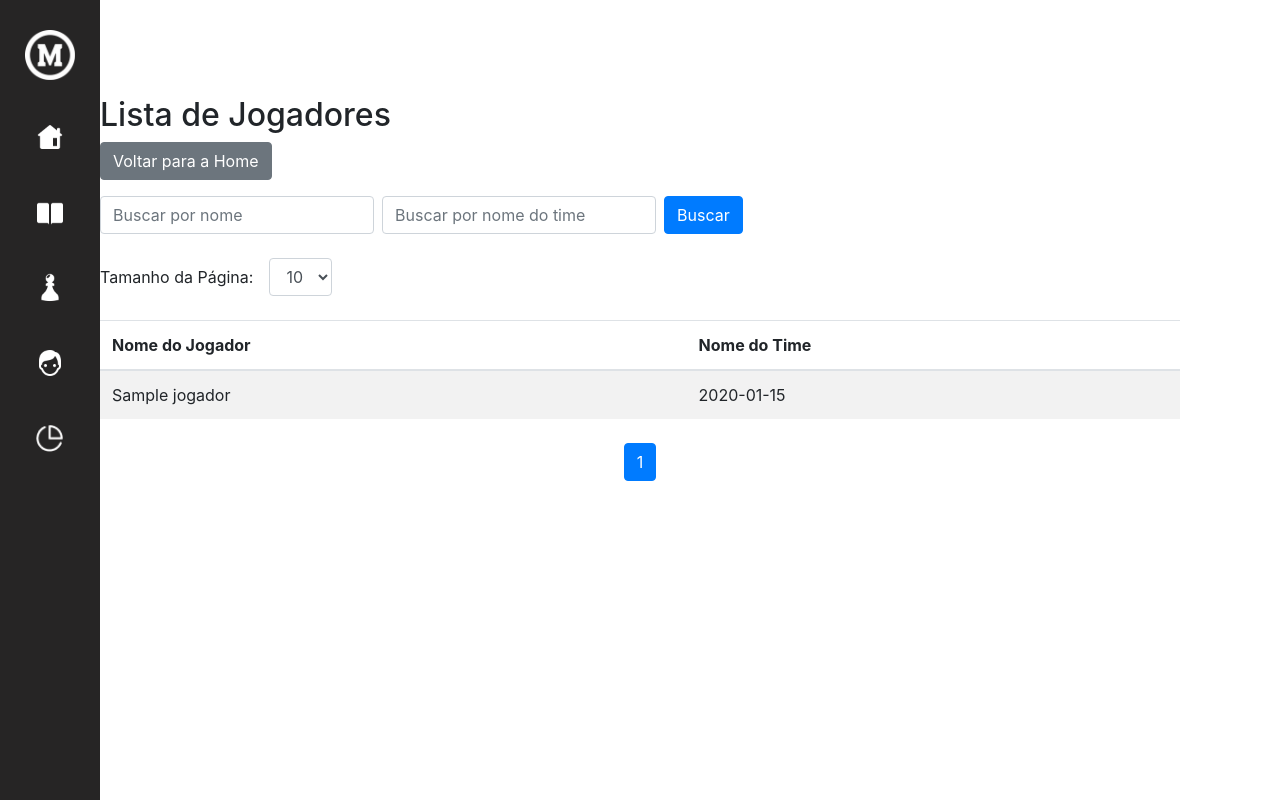
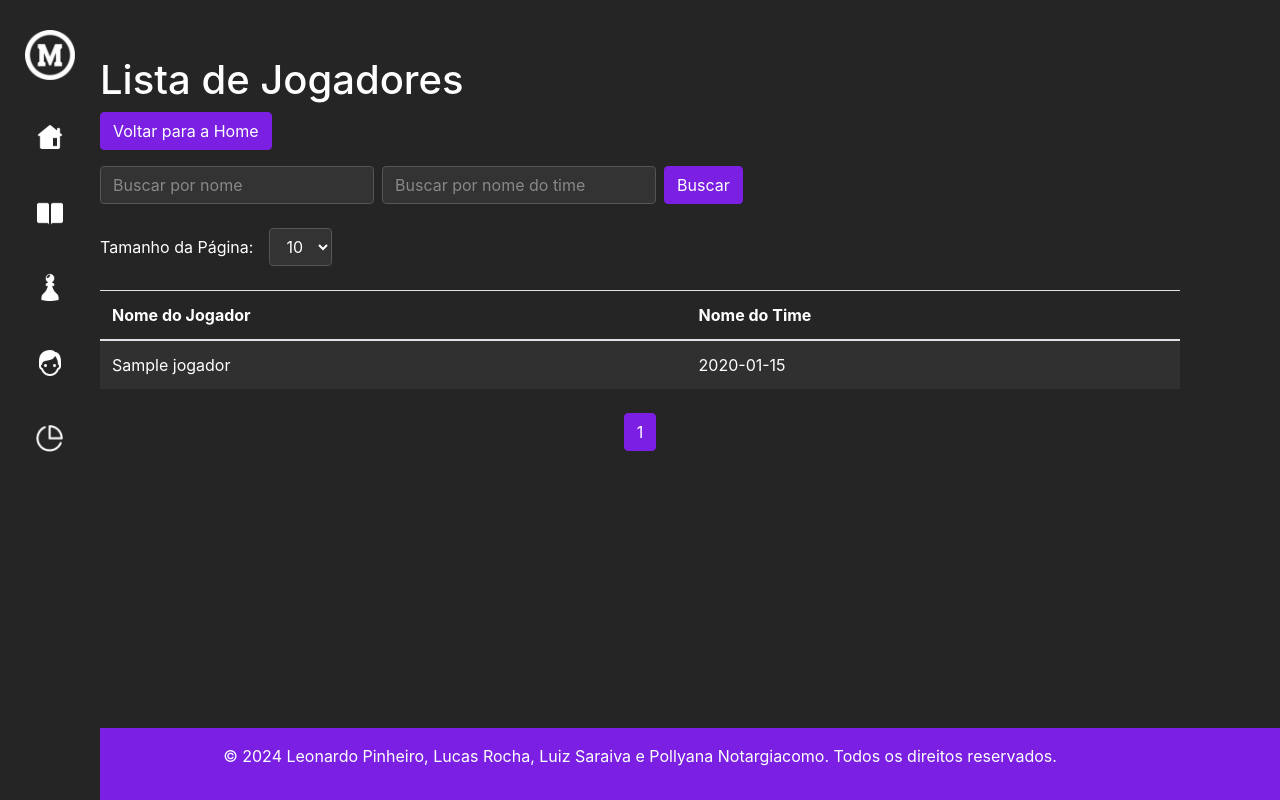
Before and after one commit to Lukxus/vlr_core, a Django app: page /jogadores/ in a window 1280 px wide. Run offline with Django 5.2, Linux system fonts and the light colour scheme; tables that the repository leaves empty hold one stand-in row (values such as "Sample post"); some libraries are stand-ins or nearby versions.

Commit message:
chore: styles at sub-pages

```diff
--- a/templates/lista_jogadores.html
+++ b/templates/lista_jogadores.html
@@ -5,8 +5,8 @@
 {% endblock %}
 
 {% block content %}
-<div class="container mt-5">
-    <h2>Lista de Jogadores</h2>
+<div class="container mt-2">
+    <h2 class="title">Lista de Jogadores</h2>
 
     <!-- Botão para voltar para a home -->
     <div class="mb-3">
@@ -49,12 +49,23 @@
 
     <nav aria-label="Page navigation">
         <ul class="pagination mt-4 justify-content-center">
+            <!-- Botão "Voltar ao Início" -->
+            {% if jogadores.number > 1 %}
+            <li class="page-item">
+                <a class="page-link" href="?page=1&page_size={{ page_size }}{% if request.GET.nome %}&nome={{ request.GET.nome }}{% endif %}{% if request.GET.nome_time %}&nome_time={{ request.GET.nome_time }}{% endif %}">
+                    &laquo; <!-- << -->
+                </a>
+            </li>
+            {% endif %}
+
+            <!-- Botão "Anterior" -->
             {% if jogadores.has_previous %}
             <li class="page-item">
                 <a class="page-link" href="?page={{ jogadores.previous_page_number }}&page_size={{ page_size }}{% if request.GET.nome %}&nome={{ request.GET.nome }}{% endif %}{% if request.GET.nome_time %}&nome_time={{ request.GET.nome_time }}{% endif %}">Anterior</a>
             </li>
             {% endif %}
 
+            <!-- Números das páginas -->
             {% for num in jogadores.paginator.page_range %}
                 {% if num >= jogadores.number|add:'-2' and num <= jogadores.number|add:'2' %}
                 <li class="page-item {% if jogadores.number == num %}active{% endif %}">
@@ -63,9 +74,19 @@
                 {% endif %}
             {% endfor %}
 
+            <!-- Botão "Próxima" -->
             {% if jogadores.has_next %}
             <li class="page-item">
                 <a class="page-link" href="?page={{ jogadores.next_page_number }}&page_size={{ page_size }}{% if request.GET.nome %}&nome={{ request.GET.nome }}{% endif %}{% if request.GET.nome_time %}&nome_time={{ request.GET.nome_time }}{% endif %}">Próxima</a>
+            </li>
+            {% endif %}
+
+            <!-- Botão "Ir para o Fim" -->
+            {% if jogadores.number < jogadores.paginator.num_pages %}
+            <li class="page-item">
+                <a class="page-link" href="?page={{ jogadores.paginator.num_pages }}&page_size={{ page_size }}{% if request.GET.nome %}&nome={{ request.GET.nome }}{% endif %}{% if request.GET.nome_time %}&nome_time={{ request.GET.nome_time }}{% endif %}">
+                    &raquo; <!-- >> -->
+                </a>
             </li>
             {% endif %}
         </ul>
--- /dev/null
+++ b/vlr_core/static/css/style.css
@@ -0,0 +1,100 @@
+body {
+    background-color: #262525;
+    color: #FFF;
+}
+
+.custom-footer {
+    background-color: #7B20E2;
+}
+
+.title {
+    font-size: 40px;
+}
+body, h2, p, a, label, input, select, table, th, td {
+    color: white;
+}
+
+.table-striped tbody tr:nth-of-type(odd) {
+    background-color: rgba(255, 255, 255, 0.05);
+}
+
+.form-control {
+    background-color: #333;
+    color: white;
+}
+
+.btn-secondary, .btn-primary {
+    background-color: #7B20E2;
+    border-color: #7B20E2;
+}
+
+.btn-secondary:hover, .btn-primary:hover {
+    background-color: #6a1dc9;
+    border-color: #6a1dc9;
+}
+
+.page-link {
+    color: white;
+}
+
+.page-item.active .page-link {
+    background-color: #7B20E2;
+    border-color: #7B20E2;
+}
+
+.pagination .page-link {
+    color: #262525;
+    background-color: #FFF;
+    border: 1px solid #dee2e6;
+}
+
+.pagination .page-link:hover {
+    color: #7B20E2;
+    background-color: #f1f1f1;
+    border-color: #7B20E2;
+}
+
+.pagination .page-item.active .page-link {
+    color: #FFF;
+    background-color: #7B20E2;
+    border-color: #7B20E2;
+}
+
+.pagination .page-item.disabled .page-link {
+    color: #6c757d;
+    background-color: #FFF;
+    border-color: #dee2e6;
+}
+
+.btn-primary {
+    background-color: #7B20E2;
+    border-color: #7B20E2;
+}
+
+.btn-primary:hover {
+    background-color: #6a1dc9;
+    border-color: #6a1dc9;
+}
+
+.form-control {
+    background-color: #333;
+    color: white;
+    border: 1px solid #555;
+}
+
+.form-control::placeholder {
+    color: #888;
+}
+
+label {
+    color: white;
+}
+
+h2, p {
+    color: white;
+}
+
+.bg-light {
+    background-color: #1d1d1d !important;
+    color: white;
+}
```
Also changed, not shown: templates/grafico_atributo.html (+14 -12 lines), templates/lista_times.html (+22 -2 lines).
